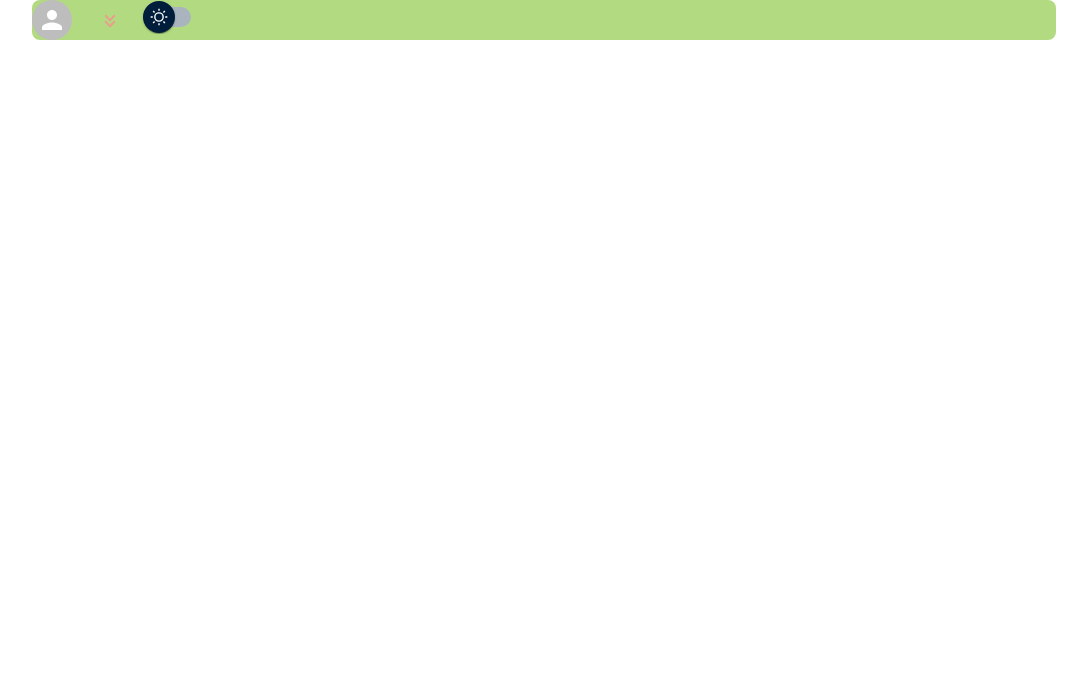
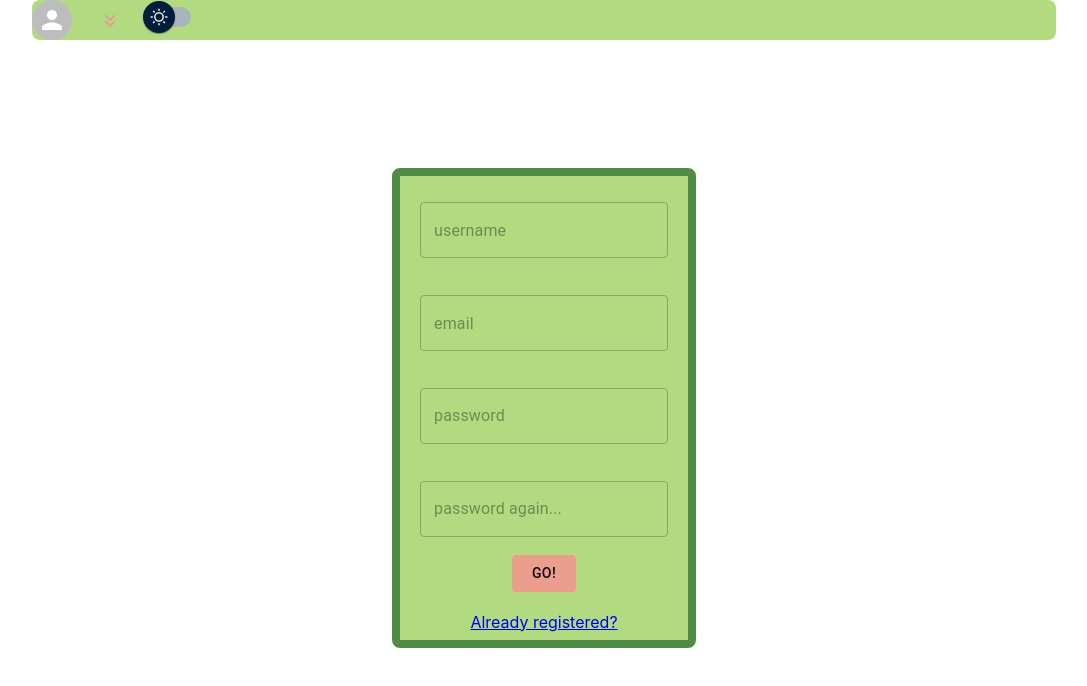
Before and after one commit to limeohme/leafery, a React (Create React App) app: page /register in a window 1280 px wide. Before the commit this address had no page. Shown: the top 686 px of the page, without its empty margins (96-1183 px from the left). Built offline with nearby package versions, Linux system fonts and the light colour scheme.

Commit message:
Add: Registration & Context

```diff
--- a/src/App.css
+++ b/src/App.css
@@ -20,7 +20,7 @@
   flex-direction: column;
   align-items: center;
   /* justify-content: center; */
-  font-size: calc(10px + 2vmin);
+  font-size: 16px;
   color: white;
 }
 
--- a/src/App.tsx
+++ b/src/App.tsx
@@ -5,7 +5,15 @@ import Navbar from './quasidumb-components/Navbar/Navbar';
 import Login from './views/Login/Login';
 import { useTheme } from '@mui/material';
 import { lightTheme } from './common/theme-colours';
+import Register from './views/Register/Register';
+import { getLoggedUser } from './services/users-service';
+import { useState } from 'react';
+import AppState from './providers/app-state';
 // import AppState from './providers/app-state';
+
+const userHandle = getLoggedUser();
+// const snap = await getUserByHandle(userHandle);
+// const user = snap.val();
 
 function App() {
   const theme = useTheme();
@@ -15,22 +23,23 @@ function App() {
     dark: lightTheme.txcolour
   };
 
-  // const [appState, setState] = useState({
-  //   user: getLoggedUser() || null,
-  //   theme: 'light'
-  // });
+  const [context, setContext] = useState({
+    user: userHandle,
+    theme: 'light',
+  });
 
 
   return (
     <div className="App">
       <BrowserRouter>
-        {/* <AppState.Provider value={{ appState, setState }}> */}
-        <Navbar/>
-        <Routes>
-          <Route index/>
-          <Route path='/login' element={<Login/>}/>
-        </Routes>
-        {/* </AppState.Provider> */}
+        <AppState.Provider value={{ context, setContext }}>
+          <Navbar/>
+          <Routes>
+            <Route index/>
+            <Route path='/login' element={<Login/>}/>
+            <Route path='/register' element={<Register/>}/>
+          </Routes>
+        </AppState.Provider>
       </BrowserRouter>
     </div>
   );
--- a/src/providers/app-state.ts
+++ b/src/providers/app-state.ts
@@ -1,8 +1,18 @@
-import { createContext } from 'react';
+import { createContext, Dispatch, SetStateAction } from 'react';
 
-const AppState = createContext({
-  appState: null,
-  setState: () => {},
+type ContextType = {
+  context: {
+    theme: string,
+    user: string
+  };
+  setContext: Dispatch<SetStateAction<{ user: string; theme: string; }>>
+}
+const AppState = createContext<ContextType>({
+  context: {
+    user: '',
+    theme: ''
+  },
+  setContext: () => {}
 });
 
 export default AppState;
--- a/src/reusable-parts-components/Inputs/SimpleTextInput.tsx
+++ b/src/reusable-parts-components/Inputs/SimpleTextInput.tsx
@@ -5,14 +5,12 @@ type InputProps = {
     placeholder: string;
     type?: string;
     // eslint-disable-next-line no-unused-vars
-    onChange: (input: string) => void;
 
 }
 
 export default function SimpleTextInput (props: InputProps) {
   return (
     <TextField type={props.type || 'text'} placeholder={props.placeholder}
-      onChange={(event) => props.onChange(event.target.value)}
-      sx={{ my: 1, p: 2, boxSizing: 'border-box' }} />
+      sx={{ my: 0.8, p: 1.5, boxSizing: 'border-box', bgcolor: 'transparent' }} />
   );
 }
--- /dev/null
+++ b/src/services/avatart-service.ts
@@ -0,0 +1,3 @@
+export const getRandomAvatar= (username: string): string => {
+  return `https://avatars.dicebear.com/api/big-smile/${username}/.svg`;
+};
--- /dev/null
+++ b/src/services/users-service.ts
@@ -0,0 +1,23 @@
+import { get, ref, set } from 'firebase/database';
+import { db } from '../config/firebase-config';
+
+export const createUserHandle = (handle: string, userData: object) => {
+  return set(ref(db, `users/${handle}`), userData);
+};
+export const getUserByHandle = (handle: string) => {
+  return get(ref(db, `users/${handle}`));
+};
+
+export function getLoggedUser() {
+  return localStorage.getItem('userInfo') || '';
+}
+
+export function updateUserInfo(newInfo: string) {
+  localStorage.setItem('userInfo', JSON.stringify(newInfo));
+};
+
+export function removeUserFromStorage() {
+  localStorage.removeItem('userInfo');
+  localStorage.removeItem('userAuth');
+
+}
--- a/src/views/Login/Login.tsx
+++ b/src/views/Login/Login.tsx
@@ -1,13 +1,20 @@
-import { Box } from '@mui/material';
-import SimpleTextInput from '../../reusable-parts-components/Inputs/SimpleTextInput';
+import { Box, Button, TextField } from '@mui/material';
+import { Link } from 'react-router-dom';
+import { lightTheme } from '../../common/theme-colours';
 
 export default function Login () {
 
+  const textInputStyles = {
+    my: 0.8, p: 1.5, boxSizing: 'border-box', bgcolor: 'transparent'
+  };
+
   return (
-    <Box sx={{ m: '10vw', display: 'flex', flexDirection: 'column', bgcolor: '#b2da81', borderRadius: 2, border: '8px solid #528a47' }}>
-      <SimpleTextInput placeholder={'email'} onChange={(e) => console.log(e)}/>
-      <SimpleTextInput placeholder={'password'} onChange={(e) => console.log(e)}/>
-      <SimpleTextInput placeholder={'password again...'} onChange={(e) => console.log(e)}/>
+    <Box sx={{ m: '10vw', display: 'flex', flexDirection: 'column', bgcolor: '#b2da81', borderRadius: 2, border: '8px solid #528a47', p: 1 }}>
+      <TextField sx={textInputStyles} placeholder={'email'} onChange={(e) => console.log(e)}/>
+      <TextField sx={textInputStyles} type='password' placeholder={'password'} onChange={(e) => console.log(e)}/>
+      <Button  sx={{ color: lightTheme.txcolour, bgcolor: lightTheme.accent, width: 'fit-content', alignSelf: 'center' }}>Go!</Button>
+      <br />
+      <Link to={'/register'}>Not registered?</Link>
     </Box>
   );
 }
--- /dev/null
+++ b/src/views/Register/Register.tsx
@@ -0,0 +1,60 @@
+import { Box, Button, TextField, Typography } from '@mui/material';
+import { useContext, useState } from 'react';
+import { Link } from 'react-router-dom';
+import { lightTheme } from '../../common/theme-colours';
+import AppState from '../../providers/app-state';
+import { registerUser } from '../../services/auth-service';
+import { createUserHandle, updateUserInfo } from '../../services/users-service';
+import { defaultUserData } from './userData';
+import { validations } from './validateRegister';
+
+const textInputStyles = {
+  my: 0.8, p: 1.5, boxSizing: 'border-box', bgcolor: 'transparent'
+};
+
+export default function Register () {
+  const { context: { user, theme }, setContext } = useContext(AppState);
+  const [formData, setFormData] = useState({
+    name: '',
+    email: '',
+    pass: '',
+    passCheck: ''
+  });
+  console.log(user, theme);
+  const [errMsg, setErrMsg] = useState('');
+  // eslint-disable-next-line consistent-return
+  async function handleRegister () {
+    try {
+      setContext({ user, theme: 'dark' });
+      await validations(formData);
+      await registerUser(formData.email, formData.pass);
+      createUserHandle(formData.name, { ...defaultUserData, username: formData.name, email: formData.email });
+      updateUserInfo(formData.name);
+      setErrMsg('Success!');
+    } catch (err: any) {
+      if (err.message.includes('auth/email-already-in-use')) return setErrMsg('This email has already been registered!');
+      setErrMsg(err.message);
+    }
+  }
+
+  return (
+    <Box sx={{ m: '10vw', display: 'flex', flexDirection: 'column',
+      bgcolor: '#b2da81', borderRadius: 2, border: '8px solid #528a47', p: 1 }}>
+      <Typography variant='body1'>{errMsg}</Typography>
+      <TextField type='text' placeholder={'username'} sx={textInputStyles}
+        onChange={(e) => setFormData({ ...formData, name: e.target.value })}/>
+      <TextField sx={textInputStyles} placeholder={'email'} onChange={(e) => setFormData({ ...formData, email: e.target.value })}/>
+      <TextField sx={textInputStyles} type='password' placeholder={'password'}
+        onChange={(e) => setFormData({ ...formData, pass: e.target.value })}/>
+      <TextField sx={textInputStyles} type='password' placeholder={'password again...'}
+        onChange={(e) => setFormData({ ...formData, passCheck: e.target.value })}/>
+
+      <Button
+        sx={{ color: lightTheme.txcolour, bgcolor: lightTheme.accent, width: 'fit-content', alignSelf: 'center' }}
+        onClick={handleRegister}
+      >Go!</Button>
+      <br />
+      <Link to={'/login'}>Already registered?</Link>
+    </Box>
+  );
+}
--- /dev/null
+++ b/src/views/Register/userData.ts
@@ -0,0 +1,24 @@
+
+type userData = {
+    username: string;
+    email: string;
+    avatart: string;
+    likes: number;
+    dislikes: number;
+    likedLeaves: number;
+    dislikedLeaves: number;
+    leaves: number;
+    publicLeaves: number;
+}
+
+export const defaultUserData: userData = {
+  username: '',
+  email: '',
+  avatart: '',
+  likes: 0,
+  dislikes: 0,
+  likedLeaves: 0,
+  dislikedLeaves: 0,
+  leaves: 0,
+  publicLeaves: 0
+};
--- /dev/null
+++ b/src/views/Register/validateRegister.ts
@@ -0,0 +1,32 @@
+import { getUserByHandle } from '../../services/users-service';
+
+type form = {
+    email: string;
+    name: string;
+    pass: string;
+    passCheck: string;
+}
+
+const mailRE = new RegExp('/^(([^<>()[]\\.,;:s@"]+(.[^<>()[]\\.,;:s@"]+)*)|(".+"))@(([[0-9]{1,3}.[0-9]{1,3}.[0-9]{1,3}.[0-9]{1,3}])|(([a-zA-Z-0-9]+.)+[a-zA-Z]{2,}))$/');
+
+export async function validations (data: form) {
+  if (!data.email) {
+    throw new Error('Please enter an email address!');
+  }
+  if (data.email && mailRE.test(data.email)) {
+    throw new Error('Invalid email!');
+  }
+  if (!data.name) {
+    throw new Error('Please enter a username!');
+  }
+  const snap = await getUserByHandle(data.name);
+  if (snap.exists()) {
+    throw new Error('Username is already taken!');
+  }
+  if (!data.pass || ! data.passCheck) {
+    throw new Error('Plase enter and confirm your password!');
+  }
+  if (data.pass !== data.passCheck) {
+    throw new Error('Passwords don\'t match!');
+  }
+}
--- a/tsconfig.json
+++ b/tsconfig.json
@@ -1,6 +1,6 @@
 {
   "compilerOptions": {
-    "target": "ES6",
+    "target": "ESNext",
     "lib": [
       "dom",
       "dom.iterable",
```
